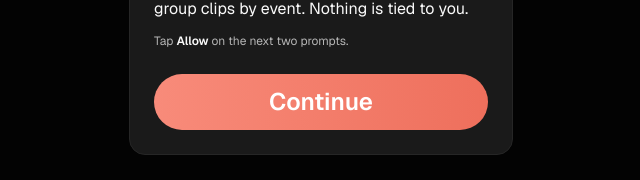
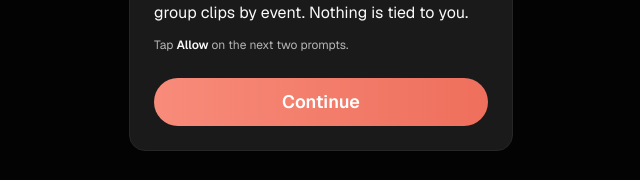
Before and after one commit to LiamShalom/newz, a React (Vite) app in the folder frontend/: page / in a window 1280 px wide. Shown: the part 370-550 px from the top of the page, without its empty margins (319-959 px from the left). Built offline with nearby package versions, Linux system fonts and the light colour scheme; no server answers; a web font is replaced by a local one.

Commit message:
phase 02 W1.4: shrink Continue pill — h-14→h-12, text-2xl→text-lg

```diff
--- a/frontend/src/components/PrimingModal.tsx
+++ b/frontend/src/components/PrimingModal.tsx
@@ -30,7 +30,7 @@ export function PrimingModal({ onContinue }: Props) {
         <button
           type="button"
           onClick={onContinue}
-          className="no-blue-focus mt-6 w-full h-14 rounded-full bg-gradient-to-r from-coral-light to-coral text-white font-semibold text-2xl"
+          className="no-blue-focus mt-6 w-full h-12 rounded-full bg-gradient-to-r from-coral-light to-coral text-white font-semibold text-lg"
         >
           Continue
         </button>
```
